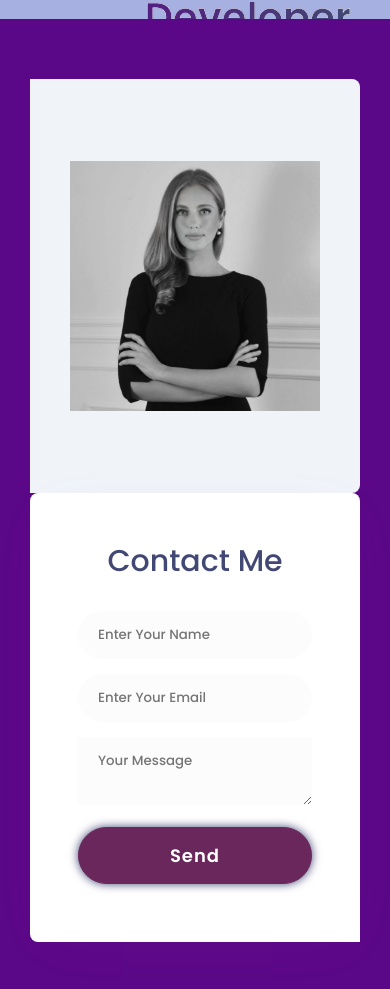
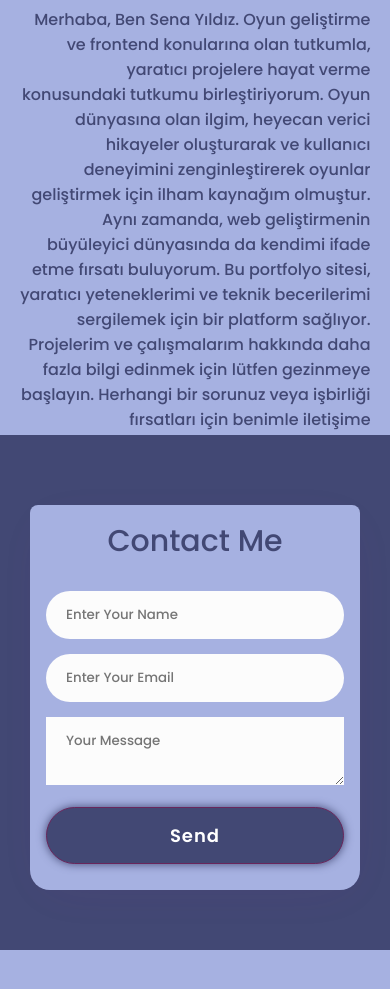
Before and after one commit to Senayldz/My_Portfolio_Website, a plain HTML site: page index.html in a window 390 px wide. Shown: the part 825-1814 px from the top of the page. After the commit the page ends 1775 px from the top, so only its background shows below. Drawn offline with nearby package versions, Linux system fonts and the light colour scheme.

Commit message:
Fixed responsive

```diff
--- a/index.html
+++ b/index.html
@@ -15,6 +15,7 @@
     <link rel="preconnect" href="https://fonts.gstatic.com" crossorigin>
     <link href="https://fonts.googleapis.com/css2?family=Poppins:wght@500;600&display=swap" rel="stylesheet">
     <link href='https://unpkg.com/boxicons@2.1.4/css/boxicons.min.css' rel='stylesheet'>
+
 </head>
 
 <body>
@@ -41,16 +42,19 @@
     <section class="home">
         <!-- My photo -->
         <div class="home-image">
-            <img src="indir (1).jpg" alt="">
+            <img src="1669633945104.jpg" alt="">
         </div>
 
         <div class="home-content">
             <h1>Hi, I'm Sena Yıldız</h1>
             <h3>Game Developer</h3>
-            <p>Lorem ipsum dolor sit amet consectetur adipisicing elit.
-                Ratione obcaecati similique ex eum eligendi debitis ipsum
-                nihil doloribus, excepturi non placeat eaque. Aspernatur
-                eligendi aliquid iusto distinctio!</p>
+            <p>Merhaba, Ben Sena Yıldız. Oyun geliştirme ve frontend konularına olan tutkumla, yaratıcı projelere hayat
+                verme konusundaki tutkumu birleştiriyorum. Oyun dünyasına olan ilgim, heyecan verici hikayeler
+                oluşturarak ve kullanıcı deneyimini zenginleştirerek oyunlar geliştirmek için ilham kaynağım olmuştur.
+                Aynı zamanda, web geliştirmenin büyüleyici dünyasında da kendimi ifade etme fırsatı buluyorum. Bu
+                portfolyo sitesi, yaratıcı yeteneklerimi ve teknik becerilerimi sergilemek için bir platform sağlıyor.
+                Projelerim ve çalışmalarım hakkında daha fazla bilgi edinmek için lütfen gezinmeye başlayın. Herhangi
+                bir sorunuz veya işbirliği fırsatları için benimle iletişime geçebilirsiniz.</p>
 
             <div class="home-sci">
                 <a href="#"><i class='bx bxl-instagram-alt'></i></a>
@@ -73,11 +77,8 @@
 
                         <input type="email" name="name" placeholder="Enter Your Email">
                         <textarea name="message" placeholder="Your Message"></textarea>
-             <button type="submit" class="btn">Send <i class="fas fa-paper-plane"></i></button>
+                        <button type="submit" class="btn">Send <i class="fas fa-paper-plane"></i></button>
                     </form>
-                </div>
-                <div class="form-img">
-                    <img src="indir (1).jpg" alt="">
                 </div>
             </div>
         </div>
--- a/style.css
+++ b/style.css
@@ -17,7 +17,6 @@
 /*----Navbar----*/
 
 body {
-    min-height: 100vh;
     background: var(--bg-color);
     color: var(--text-color);
 }
@@ -114,11 +113,11 @@ header {
 /* ----Section-----  */
 
 .home{
-    height: 100vh;
+    height: 90vh;
     display: flex;
     justify-content: space-between;
     align-items: center;
-    padding: 0 10%;
+    padding: 0 5%;
 }
 
 .home-image img{
@@ -212,9 +211,8 @@ header {
 /* Contect Me Section */
 .contact-form{
     position: relative;
-    min-height: 101vh;
     z-index: 0;
-    background: var(--text-color-two);
+    background: var(--text-color);
     padding: 30px;
     justify-content: center;
     display: flex;
@@ -222,8 +220,8 @@ header {
     align-items: center;
 }
 .container{
-    max-width: 800px;
-    margin-top: 0 auto;
+    max-width: 600px;
+    margin-top: 10px;
 }
 .contact-form h2{
     line-height: 40px;
@@ -237,29 +235,16 @@ header {
     position: relative;
     display: flex;
     margin: 30px 0;
+    align-items: flex-start;
 }
 .content{
-    flex-basis: 50%;
-    padding: 3em 3em;
-    background: #fff;
+    width: 100%;
+    padding: 1em 1em;
+    background: var(--bg-color);
     box-shadow: 2px 9px 49px -17px rgba(156, 39, 148, 0.1);
-    border-top-left-radius: 8px;
-    border-bottom-left-radius: 8px;
+    border-radius: 20px;
 }
-.form-img{
-    min-height: 49vh;
-    flex-basis: 73%;
-    background: #f0f4f8;
-    background-size: cover;
-    padding: 40px;
-    border-top-right-radius: 8px;
-    border-bottom-right-radius: 8px;
-    align-items: center;
-    display: grid;
-}
-.form-img img{
-    max-width: 100%;
-}
+
 
 .btn,
 button,
@@ -296,42 +281,19 @@ textarea{
     font-size: 18px;
     color: #fff;
     width: 100%;
-    background: #69275c;
+    background: var(--text-color);
     font-weight: 600;
     transition: 0.3s ease;
     padding: 14px 15px;
     border: 1px solid #69275c;
 
 }
-@media(max-width:736px){
-    .contact-form .main{
-        flex-direction: column;
-    }
-    .contact-form form{
-        margin-top: 30px;
-        margin-bottom: 10px;
 
-    }
-    .content{
-        order: 1;
-        border-top-left-radius: 8px;
-        border-top-right-radius: 8px;
-    }
-}
+
+
 
 
 /*----Navbar Responsive----*/
-@media (max-width: 1280px) {
-    header {
-        padding: 14px 2%;
-        transition: .2s;
-    }
-
-    .navbar a {
-        padding: 5px 0;
-        margin: 0px 20px;
-    }
-}
 
 @media (max-width: 1090px) {
     #menu-icon {
@@ -343,7 +305,7 @@ textarea{
         top: 100%;
         right: -100%;
         width: 270px;
-        height: 32vh;
+        height: 27vh;
         background: var(--main-color);
         display: flex;
         flex-direction: column;
@@ -372,9 +334,31 @@ textarea{
 @media (max-width: 1000px) {
     .home {
         flex-direction: column;
+        margin-bottom: 350px;
     }
     .home-image img {
         margin-top: 100px;
         margin-bottom: 20px;
     }
 }
+
+/* Contant Responsive */
+@media(max-width:800px){
+    .contact-form{
+        margin-top: 500px;
+    }
+    .contact-form .main{
+        flex-direction: column;
+    }
+    .contact-form form{
+        margin-top: 30px;
+        margin-bottom: 10px;
+
+    }
+
+    .content{
+        order: 1;
+        border-top-left-radius: 8px;
+        border-top-right-radius: 8px;
+    }
+}
```
Also changed, not shown: 1669633945104.jpg (added), indir (1).jpg (deleted), script.js (line endings or trailing spaces).
